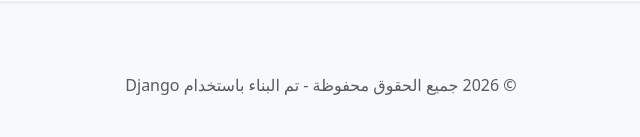
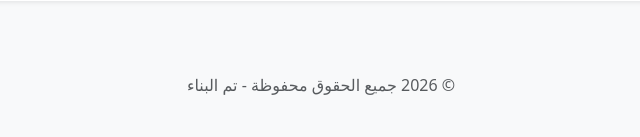
Before and after one commit to Akchekh/my-django-blog, a Django app: page /dashboard/add/ in a window 1280 px wide. Shown: the part 687-824 px from the top of the page, without its empty margins (319-959 px from the left). Run offline with Django 5.2, Linux system fonts and the light colour scheme; the visitor is signed in with stand-in values (Sample User, id 1); data that the repository does not hold is empty.

Commit message:
Update base.html

```diff
--- a/pages/templates/base.html
+++ b/pages/templates/base.html
@@ -53,7 +53,7 @@
     </div>
 
     <footer class="text-center text-muted py-4 mt-5">
-        <p>&copy; 2026 جميع الحقوق محفوظة - تم البناء باستخدام Django</p>
+        <p>&copy; 2026 جميع الحقوق محفوظة - تم البناء  </p>
     </footer>
 </body>
 </html>
```
